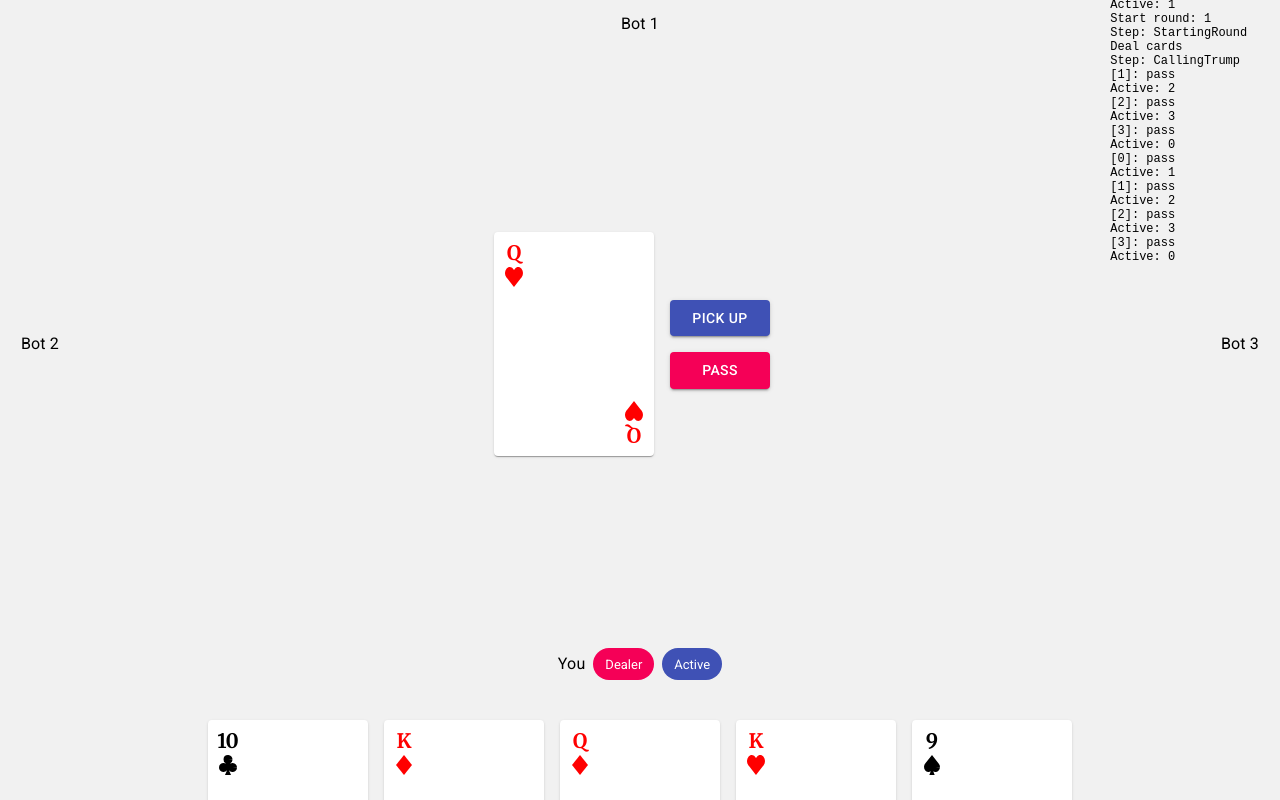
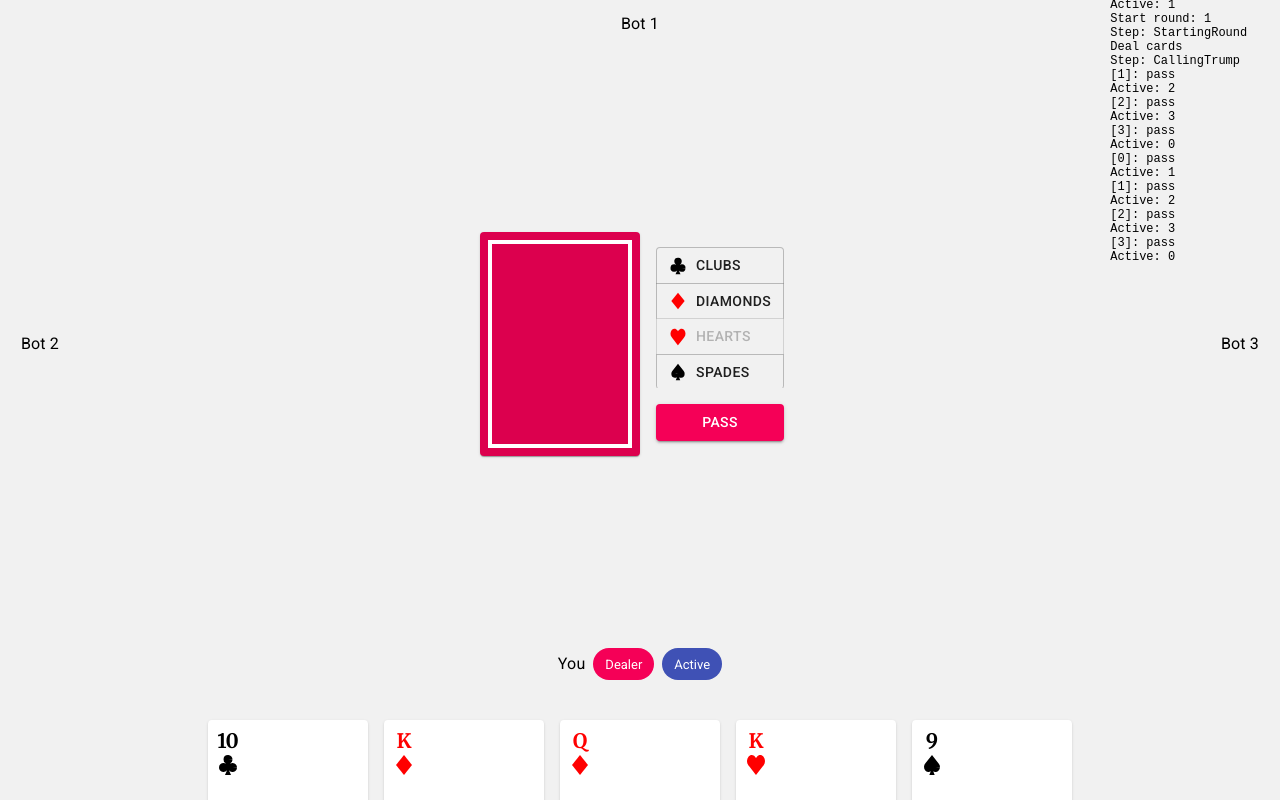
Before and after one commit to kylehoover/euchre, a React (Create React App) app in the folder client/: page / in a window 1280 px wide. Both pictures are taken after a click on the button "PASS". Built offline with nearby package versions, Linux system fonts and the light colour scheme.

Commit message:
Add suits buttons for when dealer passes

```diff
--- a/client/package.json
+++ b/client/package.json
@@ -19,6 +19,7 @@
     "prettier": "2.2.1",
     "react": "^17.0.1",
     "react-dom": "^17.0.1",
+    "react-measure": "^2.5.2",
     "react-redux": "^7.2.2",
     "react-scripts": "4.0.2",
     "react-spring": "^8.0.27",
--- a/client/src/components/game/Game.tsx
+++ b/client/src/components/game/Game.tsx
@@ -1,6 +1,5 @@
 import { useEffect } from "react";
 import { GameStep } from "../../types";
-import { GameLog } from "./GameLog";
 import { Hand } from "./Hand";
 import { PlayerContainer } from "./PlayerContainer";
 import { StartRoundDisplay } from "./StartRoundDisplay";
--- a/client/src/components/game/Hand.tsx
+++ b/client/src/components/game/Hand.tsx
@@ -2,7 +2,7 @@ import { useEffect, useState } from "react";
 import { useTransition } from "react-spring";
 import { PlayingCard } from "./PlayingCard";
 import { Card, GameStep } from "../../types";
-import { compareCards } from "../../gameHelpers";
+import { isSameCard } from "../../gameHelpers";
 import { gameActions, useAppDispatch, useAppSelector } from "../../store";
 import "./Hand.scss";
 
@@ -26,14 +26,6 @@ export function Hand() {
 
   const [isDiscarding, setIsDiscarding] = useState(false);
 
-  useEffect(() => {
-    if (activePlayerIndex === 0 && step === GameStep.DealerDiscarding) {
-      setTimeout(() => setIsDiscarding(true), 750);
-    } else if (isDiscarding) {
-      setTimeout(() => setIsDiscarding(false), 750);
-    }
-  }, [activePlayerIndex, step]);
-
   const transitions = useTransition(hand, getKey, {
     from: {
       marginLeft: hand.length === 6 ? 0 : 8,
@@ -48,7 +40,7 @@ export function Hand() {
       width: 160,
     },
     update: (card) => {
-      const moveUp = isDiscarding && compareCards(card, trumpCard) !== 0;
+      const moveUp = isDiscarding && !isSameCard(card, trumpCard);
       return { transform: moveUp ? "translateY(8px)" : "translateY(32px)" };
     },
     leave: {
@@ -60,10 +52,18 @@ export function Hand() {
     trail: step === GameStep.CallingTrump ? 100 : 0,
   });
 
+  useEffect(() => {
+    if (activePlayerIndex === 0 && step === GameStep.DealerDiscarding) {
+      setTimeout(() => setIsDiscarding(true), 750);
+    } else if (isDiscarding) {
+      setTimeout(() => setIsDiscarding(false), 750);
+    }
+  }, [activePlayerIndex, isDiscarding, step]);
+
   return (
     <div className="Hand">
       {transitions.map(({ item, key, props }, index) => {
-        const actionable = isDiscarding && compareCards(item, trumpCard) !== 0;
+        const actionable = isDiscarding && !isSameCard(item, trumpCard);
         return (
           <PlayingCard
             card={item}
--- a/client/src/components/game/TrumpPicker.scss
+++ b/client/src/components/game/TrumpPicker.scss
@@ -1,17 +1,37 @@
 .TrumpPicker {
+  align-items: center;
   display: flex;
+
+  svg {
+    height: 20px;
+    width: 20px;
+  }
 
   .actions {
     display: flex;
     flex-direction: column;
-    justify-content: center;
 
     > *:not(:last-child) {
-      margin-bottom: 1rem;
+      margin-bottom: 16px;
     }
 
     button {
-      width: 100px;
+      width: 128px;
+    }
+  }
+
+  .diamonds,
+  .hearts {
+    svg {
+      fill: red;
+    }
+  }
+
+  .suit-buttons {
+    overflow: hidden;
+
+    button {
+      justify-content: flex-start;
     }
   }
 
--- a/client/src/components/game/TrumpPicker.tsx
+++ b/client/src/components/game/TrumpPicker.tsx
@@ -1,7 +1,8 @@
-import { Button } from "@material-ui/core";
+import { Button, ButtonGroup } from "@material-ui/core";
 import { animated, useSpring } from "react-spring";
 import { useCallback, useState } from "react";
-import { GameStep } from "../../types";
+import { ClubIcon, DiamondIcon, HeartIcon, SpadeIcon } from "../../assets";
+import { CardSuit, GameStep } from "../../types";
 import { PlayingCard } from "./PlayingCard";
 import { gameActions, useAppDispatch, useAppSelector } from "../../store";
 import { getTransformToPlayerValues } from "../../helpers";
@@ -17,15 +18,14 @@ export function TrumpPicker() {
   );
   const dealerIndex = useAppSelector((state) => state.game.dealerIndex);
   const step = useAppSelector((state) => state.game.step);
-  const trumpCard = useAppSelector(
-    (state) => getCurrentRound(state.game).trumpCardFromDeck,
-  );
+  const round = useAppSelector((state) => getCurrentRound(state.game));
+  const { dealerPassed, trumpCardFromDeck } = round;
   const isDisabled = activePlayerIndex !== 0 || didPickUp;
 
   const actionsSpring = useSpring({
     opacity: didPickUp ? 0 : 1,
     padding: 16,
-    width: 100,
+    width: 128,
     from: { opacity: 0, padding: 0, width: 0 },
     delay: didPickUp ? 0 : 500,
   });
@@ -33,6 +33,7 @@ export function TrumpPicker() {
   const [x, y] = didPickUp
     ? getTransformToPlayerValues(dealerIndex, 50, 50)
     : [0, 0];
+
   const cardSpring = useSpring({
     transform: `translate(${x}px, ${y}px)`,
     from: { transform: "translate(0px, 0px)" },
@@ -41,6 +42,19 @@ export function TrumpPicker() {
         dispatch(gameActions.pickUpTrump());
       }
     },
+  });
+
+  const pickUpButtonSpring = useSpring({
+    height: dealerPassed ? 0 : 36,
+    marginBottom: dealerPassed ? 0 : 16,
+    opacity: dealerPassed ? 0 : 1,
+  });
+
+  const suitButtonsSpring = useSpring({
+    height: dealerPassed ? 141 : 0,
+    marginBottom: dealerPassed ? 16 : 0,
+    opacity: dealerPassed ? 1 : 0,
+    from: { height: 0, marginBottom: 0, opacity: 0 },
   });
 
   const handlePickUp = useCallback(() => {
@@ -53,8 +67,51 @@ export function TrumpPicker() {
 
   return (
     <div className="TrumpPicker">
-      <PlayingCard card={trumpCard} style={cardSpring} startFlipped />
+      <PlayingCard
+        card={trumpCardFromDeck}
+        style={cardSpring}
+        flipped={dealerPassed}
+        startFlipped
+      />
       <animated.div className="actions" style={actionsSpring}>
+        <animated.div className="suit-buttons" style={suitButtonsSpring}>
+          <ButtonGroup
+            orientation="vertical"
+            disabled={isDisabled}
+            aria-label="vertical outlined primary button group"
+          >
+            <Button
+              className="clubs"
+              startIcon={<ClubIcon />}
+              disabled={trumpCardFromDeck!.suit === CardSuit.Clubs}
+            >
+              Clubs
+            </Button>
+            <Button
+              className="diamonds"
+              startIcon={<DiamondIcon />}
+              disabled={trumpCardFromDeck!.suit === CardSuit.Diamonds}
+            >
+              Diamonds
+            </Button>
+            <Button
+              className="hearts"
+              startIcon={<HeartIcon />}
+              disabled={trumpCardFromDeck!.suit === CardSuit.Hearts}
+            >
+              Hearts
+            </Button>
+            <Button
+              className="spades"
+              startIcon={<SpadeIcon />}
+              disabled={trumpCardFromDeck!.suit === CardSuit.Spades}
+            >
+              Spades
+            </Button>
+          </ButtonGroup>
+        </animated.div>
+
+        <animated.div style={pickUpButtonSpring}>
           <Button
             color="primary"
             variant="contained"
@@ -63,6 +120,7 @@ export function TrumpPicker() {
           >
             Pick up
           </Button>
+        </animated.div>
         <Button
           color="secondary"
           variant="contained"
--- a/client/src/gameHelpers/index.ts
+++ b/client/src/gameHelpers/index.ts
@@ -4,5 +4,6 @@ export { createDeck } from "./createDeck";
 export { deal } from "./deal";
 export { getActivePlayer } from "./getActivePlayer";
 export { getCurrentRound } from "./getCurrentRound";
+export { isSameCard } from "./isSameCard";
 export { pickCardToDiscard } from "./pickCardToDiscard";
 export { sortCards } from "./sortCards";
--- /dev/null
+++ b/client/src/gameHelpers/isSameCard.ts
@@ -0,0 +1,6 @@
+import { Card } from "../types";
+import { compareCards } from "./compareCards";
+
+export function isSameCard(card1: Card, card2: Card): boolean {
+  return compareCards(card1, card2) === 0;
+}
--- a/client/src/store/game/reducers/discard.ts
+++ b/client/src/store/game/reducers/discard.ts
@@ -8,10 +8,10 @@ export const discard: CaseReducer<GameState, PayloadAction<number>> = (
   state,
   action,
 ) => {
-  const { activePlayerIndex } = state;
+  const { activePlayerIndex, dealerIndex } = state;
   const player = getActivePlayer(state);
   player.hand.splice(action.payload, 1);
-  state.activePlayerIndex = nextIndex(state.dealerIndex);
+  state.activePlayerIndex = nextIndex(dealerIndex);
   state.step = GameStep.PlayingCards;
 
   log(state, `[${activePlayerIndex}]: discard`);
```
Also changed, not shown: client/src/components/game/GameLog.tsx (+0 -12 lines), 1 other file (tests, documents, lock files or other folders). Lines whose indentation alone changed are shown as unchanged.
